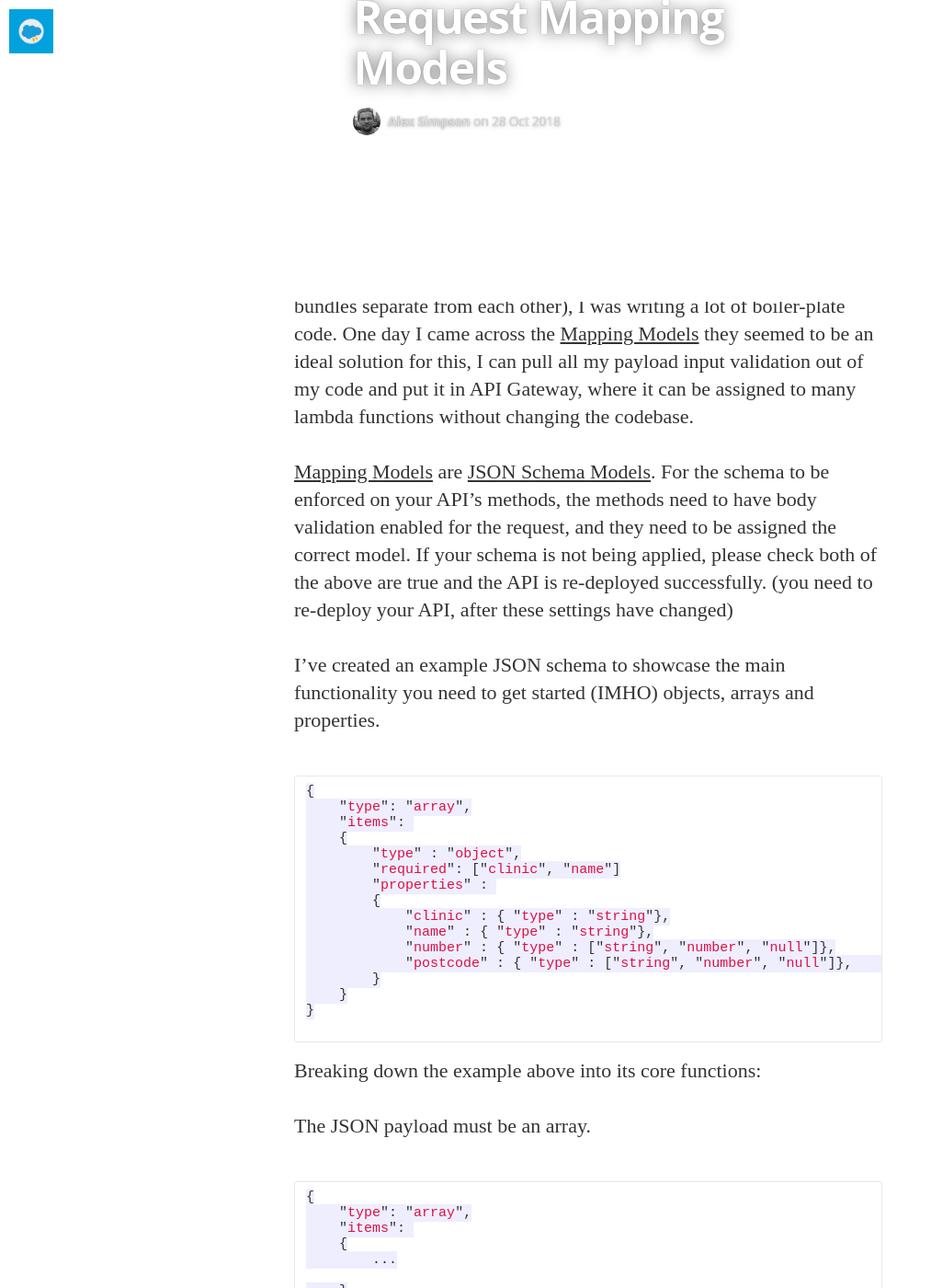
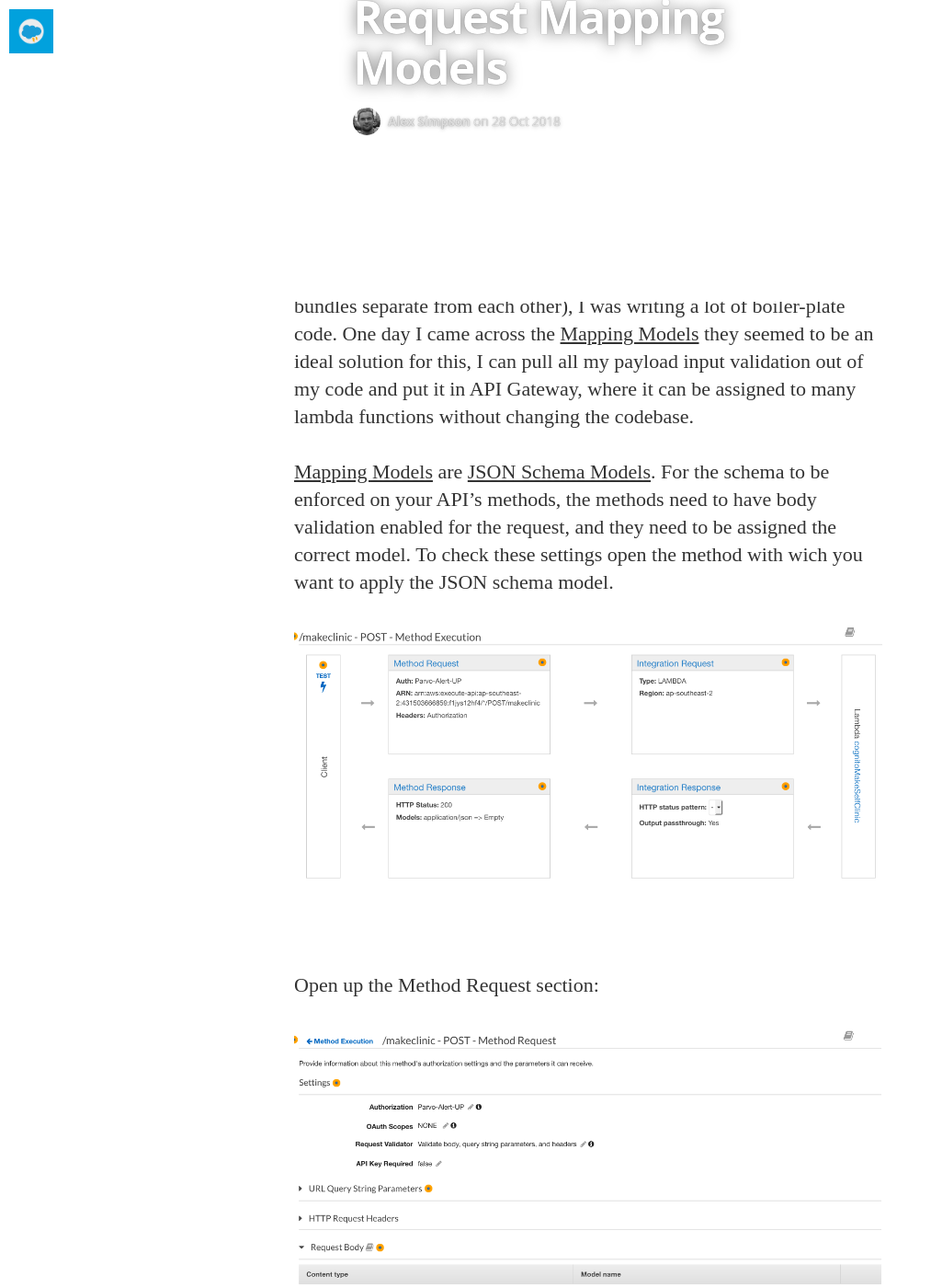
Before and after one commit to vendablefall/blog.leet.cloud, a Jekyll site: the page built from _posts/2018-10-28-Beginners-guide-to-API-Gateways-Request-Mapping-Models.markdown, in a window 1280 px wide and 1400 px high, scrolled down 1072 px. Shown: the whole window at 92% size, without its empty margins (0-1013 px from the left). Built offline with Jekyll 4.4.1, drawn with Linux system fonts in a browser that asks for light colours; nearby versions of some CDN libraries; some web fonts are replaced; comment, search, counter and statistics services are not loaded; some of the changed text lies outside the part shown.

Commit message:
more images

````diff
--- a/_posts/2018-10-28-Beginners-guide-to-API-Gateways-Request-Mapping-Models.markdown
+++ b/_posts/2018-10-28-Beginners-guide-to-API-Gateways-Request-Mapping-Models.markdown
@@ -16,13 +16,20 @@ Hello again and welcome back,
 Today's guide will detail how to get started with API Gateways, [Request Mapping Models](https://docs.aws.amazon.com/apigateway/latest/developerguide/models-mappings.html) or (JSON Schema Models). I personally found the official documentation and guides a little "wanting" from a beginners walkthrough point of view, so decided to make a guide that walks through the basic elements needed to get started.
 
 
-When I was building a serverless API for a local charity I volunteer for, due to our architectural decisions() to keep all lambda functions code bundles separate from each other), I was writing a lot of boiler-plate code. One day I came across the [Mapping Models](https://docs.aws.amazon.com/apigateway/latest/developerguide/models-mappings.html) they seemed to be an ideal solution for this, I can pull all my payload input validation out of my code and put it in API Gateway, where it can be assigned to many lambda functions without changing the codebase.
+When I was building a serverless API for a local charity I volunteer for, due to our architectural decisions (to keep all lambda function code bundles separate from each other), I was writing a lot of boiler-plate code. One day I came across the [Mapping Models](https://docs.aws.amazon.com/apigateway/latest/developerguide/models-mappings.html) they seemed to be an ideal solution for this, I can pull all my payload input validation out of my code and put it in API Gateway, where it can be assigned to many lambda functions without changing the codebase.
 
 
-[Mapping Models](https://docs.aws.amazon.com/apigateway/latest/developerguide/models-mappings.html) are [JSON Schema Models](https://json-schema.org/understanding-json-schema/). For the schema to be enforced on your API's methods, the methods need to have body validation enabled for the request, and they need to be assigned the correct model. If your schema is not being applied, please check both of the above are true and the API is re-deployed successfully. (you need to re-deploy your API, after these settings have changed)
+[Mapping Models](https://docs.aws.amazon.com/apigateway/latest/developerguide/models-mappings.html) are [JSON Schema Models](https://json-schema.org/understanding-json-schema/). For the schema to be enforced on your API's methods, the methods need to have body validation enabled for the request, and they need to be assigned the correct model. To check these settings open the method with wich you want to apply the JSON schema model.
 
+[![]({{ site.url }}/assets/article_images/APIGW-RequestModels/Method-Execution.png)]({{ site.url }}/assets/article_images/APIGW-RequestModels/Method-Execution.png)
 
-I've created an example JSON schema to showcase the main functionality you need to get started (IMHO) objects, arrays and properties.
+Open up the Method Request section:
+
+[![]({{ site.url }}/assets/article_images/APIGW-RequestModels/Method-Request.png)]({{ site.url }}/assets/article_images/APIGW-RequestModels/Method-Request.png)
+
+Ensure that your settings are similar to the above circled settings.
+
+I've created an example JSON schema to showcase the main functionality you need to get started (IMHO), objects, arrays and properties.
 
 ```javascript
 {
````
Also changed, not shown: assets/article_images/APIGW-RequestModels/Method-Execution.png (added), assets/article_images/APIGW-RequestModels/Method-Request.png (added), 1 other file.
